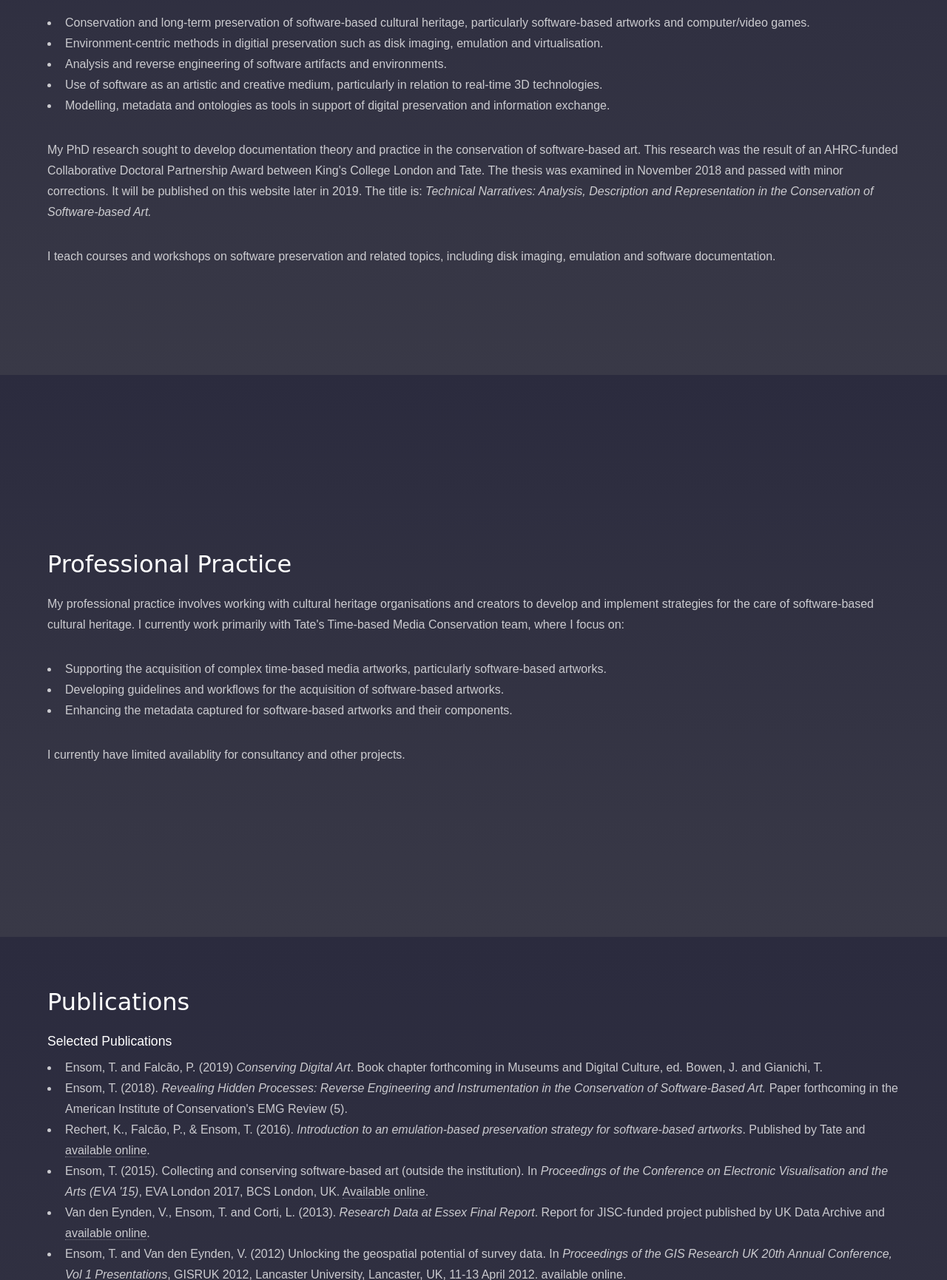
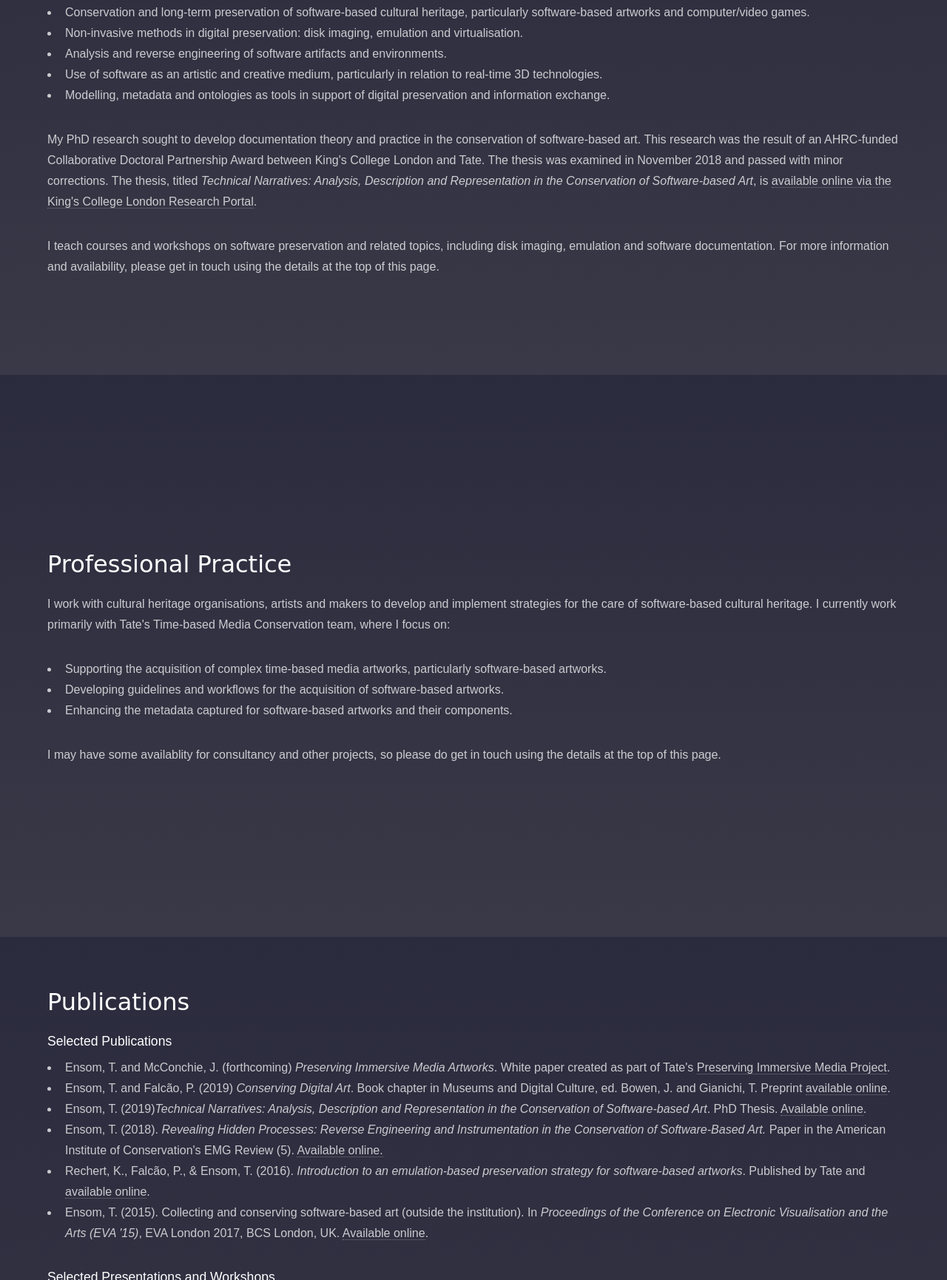
Before and after one commit to tomensom/tomensom.github.io, a plain HTML site: page index.html in a window 1280 px wide. Shown: the part 1069-2800 px from the top of the page at 74% size. Drawn offline with Linux system fonts and the light colour scheme; a web font is replaced by a local one.

Commit message:
Content update July 2020
General update to content including PhD thesis link, new publications and new presentations.

```diff
--- a/index.html
+++ b/index.html
@@ -56,7 +56,7 @@
 							<h1 id="me">Tom Ensom</h1>
 							<p>🛠️ 📜 🔮</p>
 							<p>I am a London-based Digital Conservator specialising in the preservation of software. I work with those caring for software-based cultural heritage to research, develop and implement strategies for its long-term preservation.</p>
-							<p>You can contact me via <strong><a href="mailto:tomensom@gmail.com">tomensom@gmail.com</a></strong> or <strong><a href="https://twitter.com/@Tom_Ensom">@Tom_Ensom</a></strong>.</p>
+							<p>You can contact me via <strong><a href="mailto:tomensom@gmail.com">tomensom@gmail.com</a></strong> or on Twitter <strong><a href="https://twitter.com/@Tom_Ensom">@Tom_Ensom</a></strong>.</p>
 						</div>
 					</section>
 
@@ -67,13 +67,13 @@
 							<p>My research interests include:</p>
 							<ul>
 								<li>Conservation and long-term preservation of software-based cultural heritage, particularly software-based artworks and computer/video games.</li>
-								<li>Environment-centric methods in digitial preservation such as disk imaging, emulation and virtualisation.</li>
+								<li>Non-invasive methods in digital preservation: disk imaging, emulation and virtualisation.</li>
 								<li>Analysis and reverse engineering of software artifacts and environments.</li>
 								<li>Use of software as an artistic and creative medium, particularly in relation to real-time 3D technologies.</li>
 								<li>Modelling, metadata and ontologies as tools in support of digital preservation and information exchange.</li>
 							</ul>
-							<p>My PhD research sought to develop documentation theory and practice in the conservation of software-based art. This research was the result of an AHRC-funded Collaborative Doctoral Partnership Award between King's College London and Tate. The thesis was examined in November 2018 and passed with minor corrections. It will be published on this website later in 2019. The title is: <em>Technical Narratives: Analysis, Description and Representation in the Conservation of Software-based Art.</em></p>
-							<p>I teach courses and workshops on software preservation and related topics, including disk imaging, emulation and software documentation.</p>
+							<p>My PhD research sought to develop documentation theory and practice in the conservation of software-based art. This research was the result of an AHRC-funded Collaborative Doctoral Partnership Award between King's College London and Tate. The thesis was examined in November 2018 and passed with minor corrections. The thesis, titled <em>Technical Narratives: Analysis, Description and Representation in the Conservation of Software-based Art</em>, is <a href="https://kclpure.kcl.ac.uk/portal/en/theses/technical-narratives(e01bff94-08bd-4b83-aeef-4e7d6d5b0dfc).html">available online via the King's College London Research Portal</a>.</p>
+							<p>I teach courses and workshops on software preservation and related topics, including disk imaging, emulation and software documentation. For more information and availability, please get in touch using the details at the top of this page.</p>
 						</div>
 					</section>
 
@@ -81,13 +81,13 @@
 					<section id="two" class="wrapper style1 fullscreen fade-up">
 						<div class="inner">
 							<h2>Professional Practice</h2>
-							<p>My professional practice involves working with cultural heritage organisations and creators to develop and implement strategies for the care of software-based cultural heritage. I currently work primarily with Tate's Time-based Media Conservation team, where I focus on:
+							<p>I work with cultural heritage organisations, artists and makers to develop and implement strategies for the care of software-based cultural heritage. I currently work primarily with Tate's Time-based Media Conservation team, where I focus on:
 							<ul>
 							<li>Supporting the acquisition of complex time-based media artworks, particularly software-based artworks.</li>
 							<li>Developing guidelines and workflows for the acquisition of software-based artworks.</li>
 							<li>Enhancing the metadata captured for software-based artworks and their components.</li>
 							</ul>
-							<p>I currently have limited availablity for consultancy and other projects.</p>
+							<p>I may have some availablity for consultancy and other projects, so please do get in touch using the details at the top of this page.</p>
 						</div>
 					</section>
 
@@ -97,31 +97,26 @@
 							<h2>Publications</h2>
 							<h3>Selected Publications</h3>
 							<ul>
-								<li>Ensom, T. and Falcão, P. (2019) <em>Conserving Digital Art</em>. Book chapter forthcoming in Museums and Digital Culture, ed. Bowen, J. and Gianichi, T.</li>
-								<li>Ensom, T. (2018). <em>Revealing Hidden Processes: Reverse Engineering and Instrumentation in the Conservation of Software-Based Art.</em> Paper forthcoming in the American Institute of Conservation's EMG Review (5).</li>
+								<li>Ensom, T. and McConchie, J. (forthcoming) <em>Preserving Immersive Media Artworks</em>. White paper created as part of Tate's <a href="https://www.tate.org.uk/about-us/projects/preserving-immersive-media">Preserving Immersive Media Project</a>.</li>
+								<li>Ensom, T. and Falcão, P. (2019) <em>Conserving Digital Art</em>. Book chapter in Museums and Digital Culture, ed. Bowen, J. and Gianichi, T. Preprint <a href="https://www.researchgate.net/publication/332923662_Conserving_Digital_Art">available online</a>.</li>
+								<li>Ensom, T. (2019)<em>Technical Narratives: Analysis, Description and Representation in the Conservation of Software-based Art</em>. PhD Thesis. <a href="https://kclpure.kcl.ac.uk/portal/en/theses/technical-narratives(e01bff94-08bd-4b83-aeef-4e7d6d5b0dfc).html">Available online</a>.</li>
+								<li>Ensom, T. (2018). <em>Revealing Hidden Processes: Reverse Engineering and Instrumentation in the Conservation of Software-Based Art.</em> Paper in the American Institute of Conservation's EMG Review (5). <a href="http://resources.culturalheritage.org/emg-review/volume-5-2017-2018/ensom/">Available online.</a></li>
 								<li>Rechert, K., Falcão, P., & Ensom, T. (2016). <em>Introduction to an emulation-based preservation strategy for software-based artworks</em>. Published by Tate and <a href="http://www.tate.org.uk/research/publications/emulation-based-preservation-strategy-for-software-based-artworks">available online</a>.</li>
 								<li>Ensom, T. (2015). Collecting and conserving software-based art (outside the institution). In <em>Proceedings of the Conference on Electronic Visualisation and the Arts (EVA '15)</em>, EVA London 2017, BCS London, UK. <a href="https://doi.org/10.14236/ewic/eva2015.14">Available online</a>.</li>
-								<li>Van den Eynden, V., Ensom, T. and Corti, L. (2013). <em>Research Data at Essex Final Report</em>. Report for JISC-funded project published by UK Data Archive and <a href="http://data-archive.ac.uk/media/402404/researchdataessex_finalreport_01.pdf">available online</a>.</li>
-								<li>Ensom, T. and Van den Eynden, V. (2012) Unlocking the geospatial potential of survey data. In <em>Proceedings of the GIS Research UK 20th Annual Conference, Vol 1 Presentations</em>, GISRUK 2012, Lancaster University, Lancaster, UK, 11-13 April 2012. <a href="http://www.geos.ed.ac.uk/~gisteac/proceedingsonline/GISRUK2012/Papers/presentation-94.pdf">available online</a>.</li>
 							</ul>
 
 							<h3>Selected Presentations and Workshops</h3>
 							<ul>
+								<li>Ensom, T., McConchie, J., Espenschied, D. and Röck, C. (2019). <em>Understanding the Variability of Virtual Reality Artworks</em>. Hackathon at iPRES 2019, EYE Film Museum, Amsterdam, Netherlands, 17-19 October 2019. Abstract <a href="https://ipres2019.org/static/pdf/iPres2019_paper_154.pdf">available online</a>.</li>
+								<li>McConchie, J. and Ensom, T. (2019). <em>Preserving virtual reality artworks: a museum perspective</em>. Presentation at ACM SIGGRAPH 2019, Los Angeles, USA, 29 July 2019. Summary paper <a href="https://doi.org/10.1145/3306307.3328200">available online</a>.</li>
 								<li>Ensom, T. and King, C. (2019). <em>Conserving Software-Based Artworks: Negotiating Ontology and Technology</em>. Sussex Humanities Lab, University of Sussex, Sussex, UK, 1 May 2019. Event <a href="https://www.eventbrite.co.uk/e/conserving-software-based-artworks-tickets-60526062081#">web page</a>.</li>
 								<li>Ensom, T. and Seuskens, W. (2019). <em>Disk Imaging and the Preservation of Software-Based Artworks: A Practical Introduction</em>. Workshop at Future Proof!? Transformation Digital Art 2019, LIMA, Amsterdam, Netherlands, 22 March 2019. Event <a href="http://www.li-ma.nl/site/news/future-proof-transformation-digital-art-2017">web page</a>.</li>
-								<li>Ensom, T., McConchie, J. (2019). <em>Towards a Preservation Strategy for Virtual Reality Artworks</em>. Vanishing Point: The Curation and Preservation of Virtual Reality, Central Saint Martins, London, UK, 19th March 2019. Video recording <a href="https://www.youtube.com/watch?v=E2vZd0FOP58">available online</a>.</li>
+								<li>Ensom, T. and McConchie, J. (2019). <em>Towards a Preservation Strategy for Virtual Reality Artworks</em>. Vanishing Point: The Curation and Preservation of Virtual Reality, Central Saint Martins, London, UK, 19th March 2019. Video recording <a href="https://www.youtube.com/watch?v=E2vZd0FOP58">available online</a>.</li>
 								<li>McConchie, J. and Ensom, T. (2018). <em>Developing a High Level Preservation Strategy for Virtual Reality Artworks</em>. No Time To Wait 3, BFI, London, UK, 25 October 2018. Event <a href="https://mediaarea.net/NoTimeToWait3">web page</a>.</li>
 								<li>Ensom, T. (2018). <em>Documenting Software Performances in the Long-term Preservation of Software-based Art</em>. Besides The Screen 2018, King's College London, UK, 3 July 2018. <a href="http://besidesthescreen.com/ldn-full-schedule/">Event web page</a>.
-								<li>Ensom, T. and Falcao, F. (2018). <em>Can We Beat Obsolescence? Subtitled Public 10 Years On</em>. Conservation Piece(s) IV, HeK, Basel, Switzerland, 25 June 2018. Event <a href="https://www.hek.ch/en/program/events-en/event/conservation-pieces-v-can-we-beat-obsolescence-subtitled-public-10-years-on.html">web page</a>.</li>
+								<li>Ensom, T. and Falcao, F. (2018). <em>Can We Beat Obsolescence? Subtitled Public 10 Years On</em>. Conservation Piece(s) IV, Haus der elektronischen Künste Basel, Switzerland, 25 June 2018. Event <a href="https://www.hek.ch/en/program/events-en/event/conservation-pieces-v-can-we-beat-obsolescence-subtitled-public-10-years-on.html">web page</a>.</li>
 								<li>Ensom, T. (2018). <em>Revealing Hidden Processes: Reverse Engineering and Instrumentation in the Conservation of Software-Based Art</em>. American Institute of Conservation Annual Meeting 2019, Houston, Texas, USA, 1 June 2018. Event <a href="https://aics46thannualmeeting2018.sched.com/event/Cz6l/electronic-media-revealing-hidden-processes-instrumentation-and-reverse-engineering-in-the-conservation-of-software-based-art">web page</a>.</li>
 								<li>Ensom, T. (2017). <em>The Slippery Materiality of Software</em>. Material Matters Study Day, National Gallery, London, October 2017. Event <a href="">web page</a>.</li>
-								<li>Ensom, T. (2017). <em>Technical Narratives: Documenting Software-Based Artworks</em>. Future Proof!? Transformation Digital Art 2017, Stedelijk Museum Schiedam, Netherlands, February 8 - 9 2017. Event <a href="http://www.li-ma.nl/site/news/future-proof-transformation-digital-art-2017">web page</a>.</li>
-							</ul>
-
-							<h3>Other Projects</h3>
-							<ul>
-								<li><a href="https://reshare.ukdataservice.ac.uk/">UK Data Archive ReShare</a> (2014): co-designer and information architect</li>
-								<li><a href="http://researchdata.essex.ac.uk/">University of Essex Research Data Repository</a> and <a href="http://bazaar.eprints.org/367/">ReCollect plugin</a> (2013): co-designer and information architect</li>
 							</ul>
 							<h3>Articles</h3>
 							<ul>
@@ -137,7 +132,7 @@
 			<footer id="footer" class="wrapper style1-alt">
 				<div class="inner">
 					<ul class="menu">
-						<li>&copy; Tom Ensom 2019. All rights reserved.</li><li>Design based on Hyperspace template by <a href="http://html5up.net">HTML5 UP</a></li>
+						<li>&copy; Tom Ensom 2020. All rights reserved.</li><li>Design based on Hyperspace template by <a href="http://html5up.net">HTML5 UP</a></li>
 					</ul>
 				</div>
 			</footer>
```
